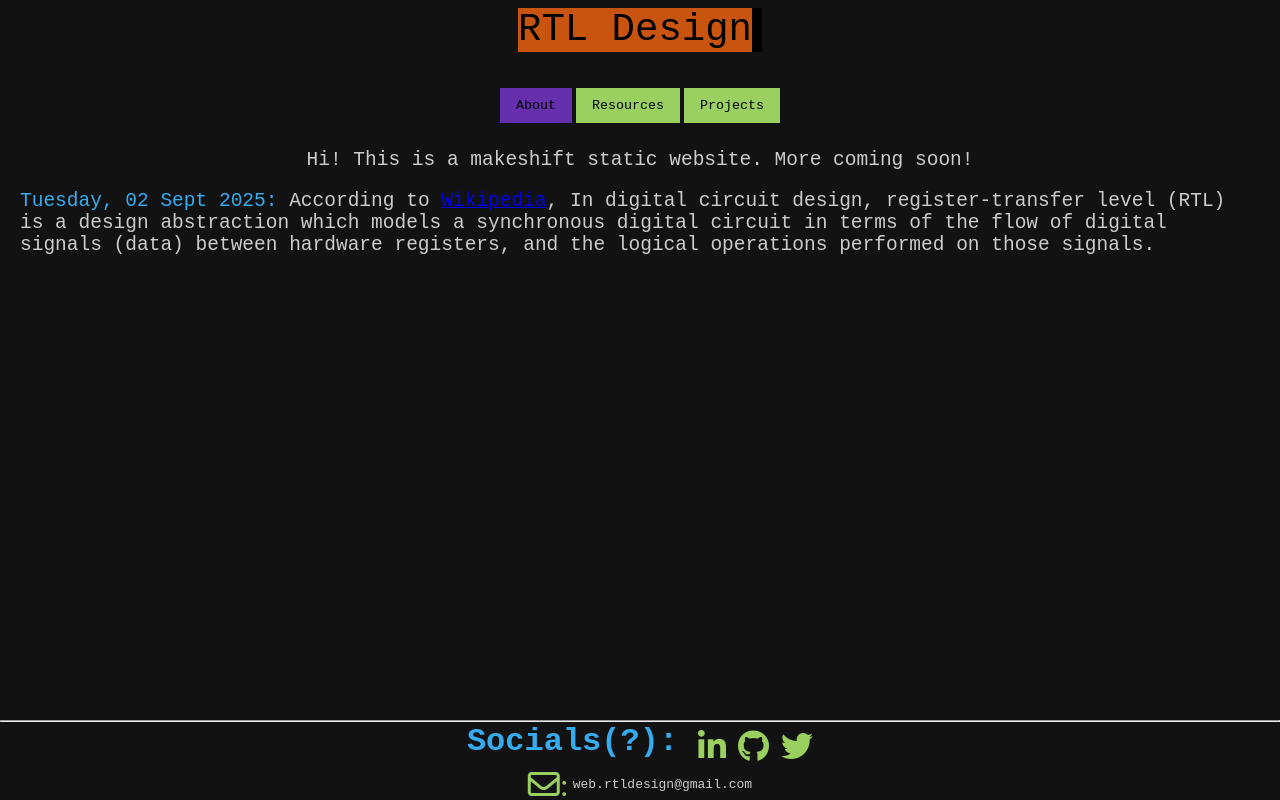
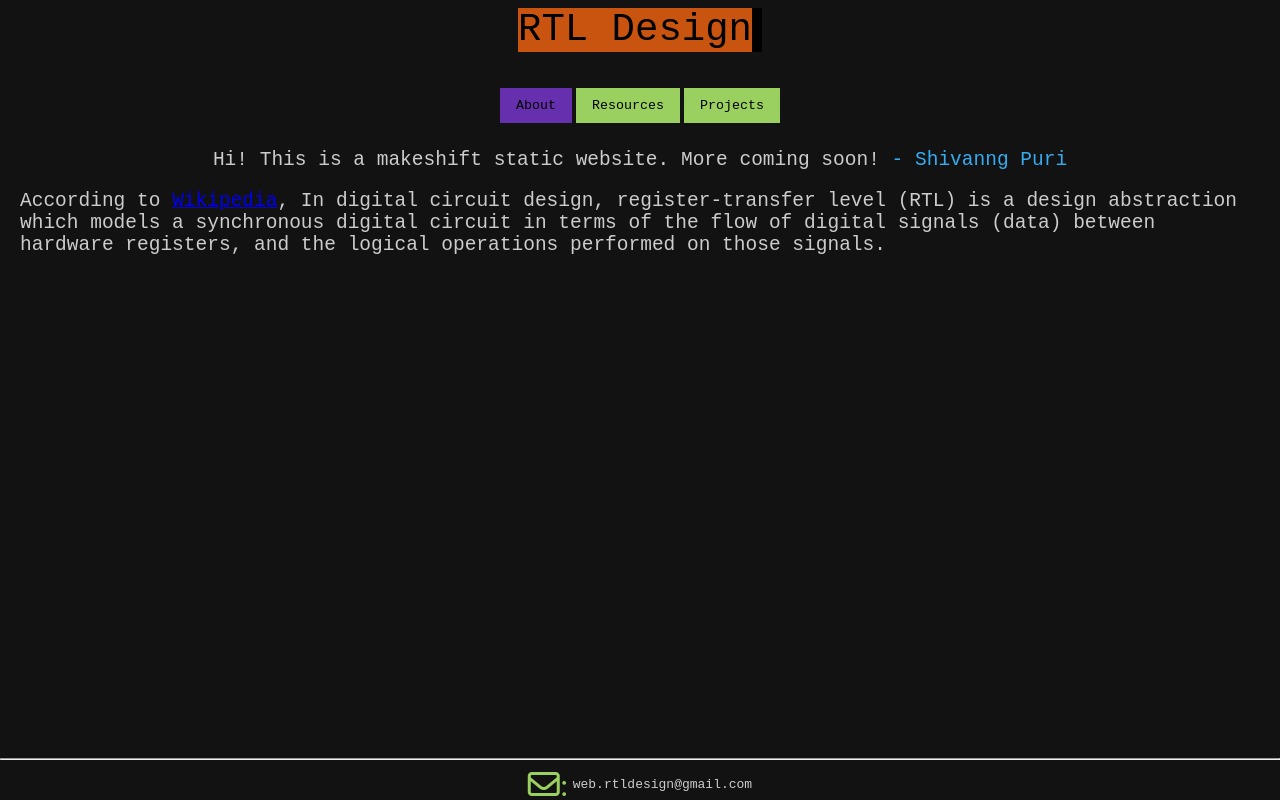
Before and after one commit to shxvxnng/rtl-design, a plain HTML site: page index.html in a window 1280 px wide. Drawn offline with Linux system fonts and the light colour scheme.

Commit message:
Minor Updates

```diff
--- a/index.html
+++ b/index.html
@@ -5,7 +5,7 @@
 			<meta name="viewport" content="width=device-width, initial-scale=1.0">
 			<meta http-equiv="X-UA-Compatible" content="ie=edge">
 			<meta name="robots" content="NOINDEX, NOFOLLOW">
-			<TITLE>Shivanng's CV</TITLE>
+			<TITLE>RTL Design</TITLE>
 			<!-- Include CSS-->
 			<link rel="stylesheet" href="style.css">
 			<!-- Include JavaScript-->
@@ -27,8 +27,8 @@
 
 				<!-- Tab content -->
 			<div id="About" class="tabcontent">
-				<p>Hi! This is a makeshift static website. More coming soon!</p>
-				 <p align="left"><font style="color: #36ABEF">Tuesday, 02 Sept 2025:</font> According to <a href="https://en.wikipedia.org/wiki/Register-transfer_level">Wikipedia</a>, In digital circuit design, register-transfer level (RTL) is a design abstraction which models a synchronous digital circuit in terms of the flow of digital signals (data) between hardware registers, and the logical operations performed on those signals.</p>
+				<p>Hi! This is a makeshift static website. More coming soon! <font style="color: #36ABEF">- Shivanng Puri</font></p>
+				 <p align="left">According to <a href="https://en.wikipedia.org/wiki/Register-transfer_level">Wikipedia</a>, In digital circuit design, register-transfer level (RTL) is a design abstraction which models a synchronous digital circuit in terms of the flow of digital signals (data) between hardware registers, and the logical operations performed on those signals.</p>
 
 			</div>
 
@@ -92,15 +92,15 @@
 
 				<div class="footer">
 					<hr>
-					<span style="font-family: monospace; color: #36ABEF; position: relative; bottom: 0.5rem; font-size: 2rem;"><b>Socials(?):</b></span>
+					<!--<span style="font-family: monospace; color: #36ABEF; position: relative; bottom: 0.5rem; font-size: 2rem;"><b>Socials:</b></span>
 					&nbsp; &nbsp;
 					<span><a href="https://www.linkedin.com/"><i style="color: #99d05f; font-size: 2rem;" class="fab fa-linkedin-in"></i></a></span>
 					&nbsp;
 					<span><a href="https://github.com/"><i style="color: #99d05f; font-size: 2rem;" class="fab fa-github"></i></a></span>
 					&nbsp;
-					<span><a href="https://twitter.com/"><i style="color: #99d05f; font-size: 2rem;" class="fab fa-twitter"></i></a></span>
-					<!-- &nbsp;&nbsp;&nbsp; -->
-					<br>
+					<span><a href="https://x.com/"><i style="color: #99d05f; font-size: 2rem;" class="fab fa-twitter"></i></a></span>
+					&nbsp;&nbsp;&nbsp;
+					<br>-->
 					<span><i style="color: #99d05f; font-size: 2rem;" class="far fa-envelope">: </i></span>
 					<span style="font-family: monospace; color: #ccc; position: relative; bottom: 0.5rem;">web.rtldesign@gmail.com</span>
 				</div>
```
